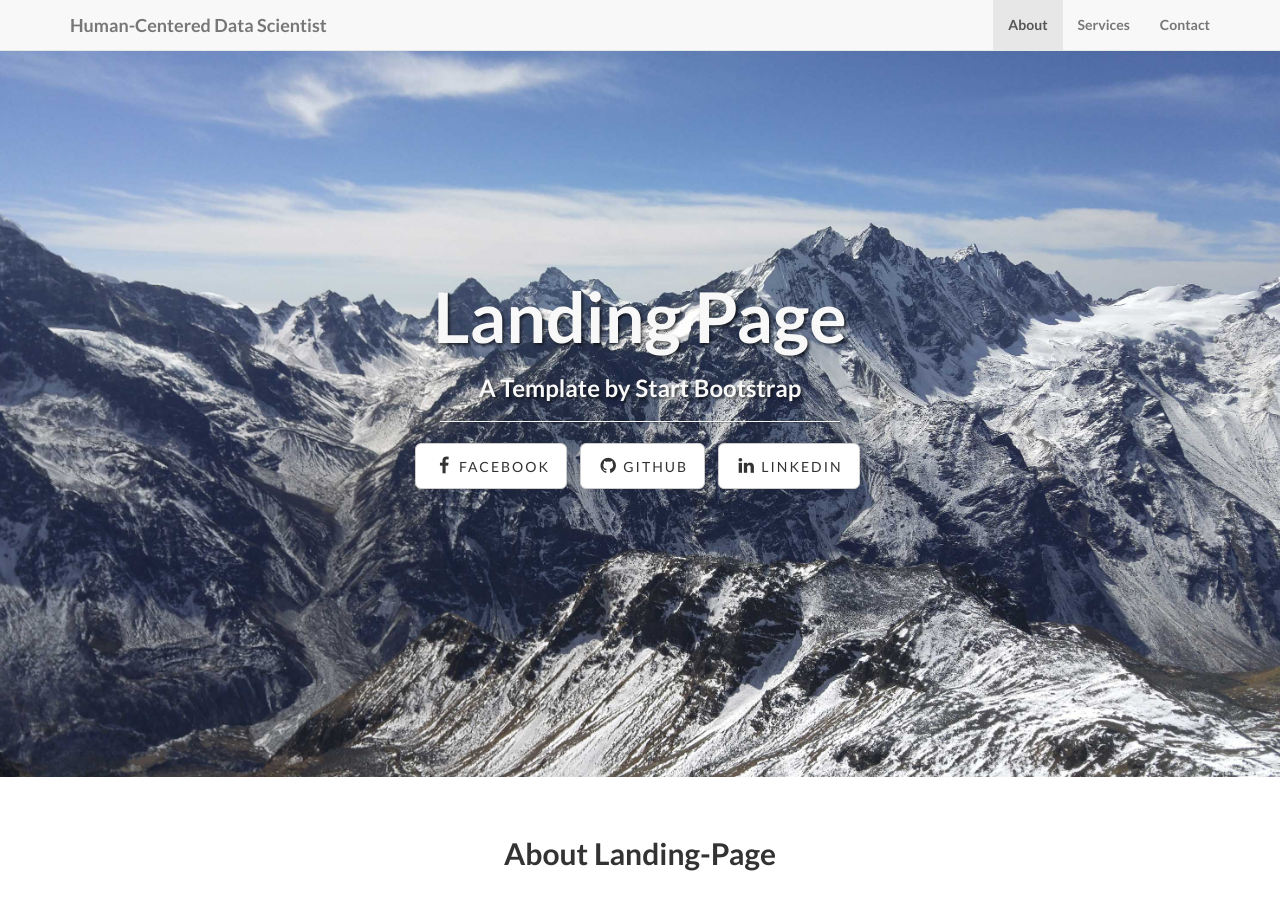
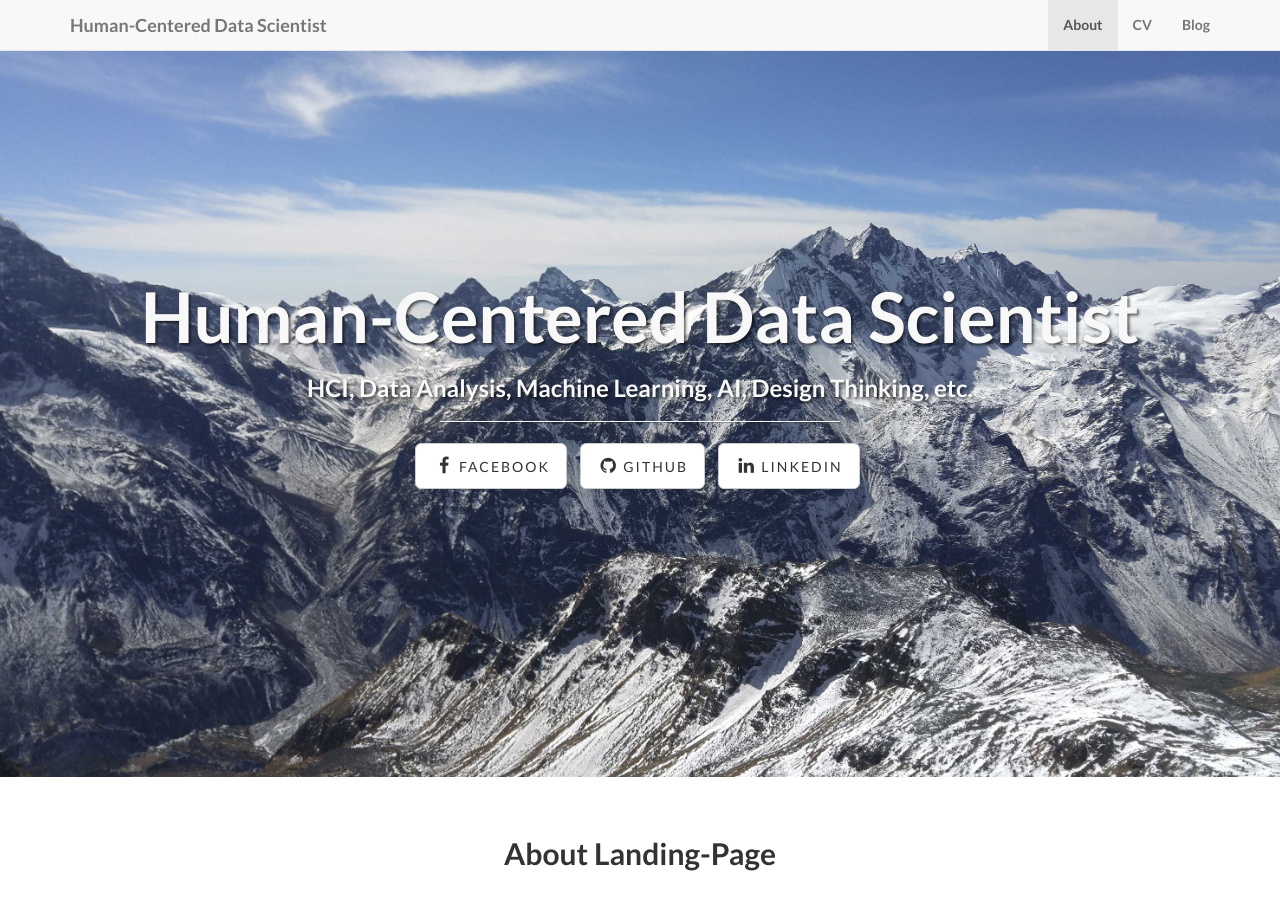
Before and after one commit to hero4earth/hero4earth.github.io, a Jekyll site: the page built from index.html, in a window 1280 px wide and 900 px high. Built offline with Jekyll 4.4.1, drawn with Linux system fonts in a browser that asks for light colours; some of the changed text lies outside the part shown.

Commit message:
update content

```diff
--- a/_config.yml
+++ b/_config.yml
@@ -4,6 +4,7 @@
 
 url: http://hero4earth.com
 title: Human-Centered Data Scientist
+subtitle: HCI, Data Analysis, Machine Learning, AI, Design Thinking, etc.
 email: eddy.sangwon@gmail.com
 author: Sangwon Kim
 description: > # "Write an awesome description for your new site here.
--- a/_includes/footer.html
+++ b/_includes/footer.html
@@ -13,11 +13,11 @@
                     </li>
                     <li class="footer-menu-divider">&sdot;</li>
                     <li>
-                        <a href="#services">Services</a>
+                        <a href="http://hero4earth.com/cv">CV</a>
                     </li>
                     <li class="footer-menu-divider">&sdot;</li>
                     <li>
-                        <a href="#contact">Contact</a>
+                        <a href="http://hero4earth.com/blog">Blog</a>
                     </li>
                 </ul>
                 <p class="copyright text-muted small">{{ site.copyright }}</p>
--- a/_includes/header.html
+++ b/_includes/header.html
@@ -18,10 +18,10 @@
                     <a class="page-scroll" href="#about">About</a>
                 </li>
                 <li>
-                    <a class="page-scroll" href="#services">Services</a>
+                    <a class="page-scroll" href="http://hero4earth.com/cv">CV</a>
                 </li>
                 <li>
-                    <a class="page-scroll" href="#contact">Contact</a>
+                    <a class="page-scroll" href="http://hero4earth.com/blog">Blog</a>
                 </li>
             </ul>
         </div>
@@ -39,8 +39,8 @@
 			<div class="row">
 				<div class="col-lg-12">
 					<div class="intro-message">
-						<h1>{{ page.title }}</h1>
-						<h3>{{ page.subTitle }}</h3>
+						<h1>{{ site.title }}</h1>
+						<h3>{{ site.subtitle }}</h3>
 						<hr class="intro-divider">
 						<ul class="list-inline intro-social-buttons">
 							{% for social in site.social %}
```
